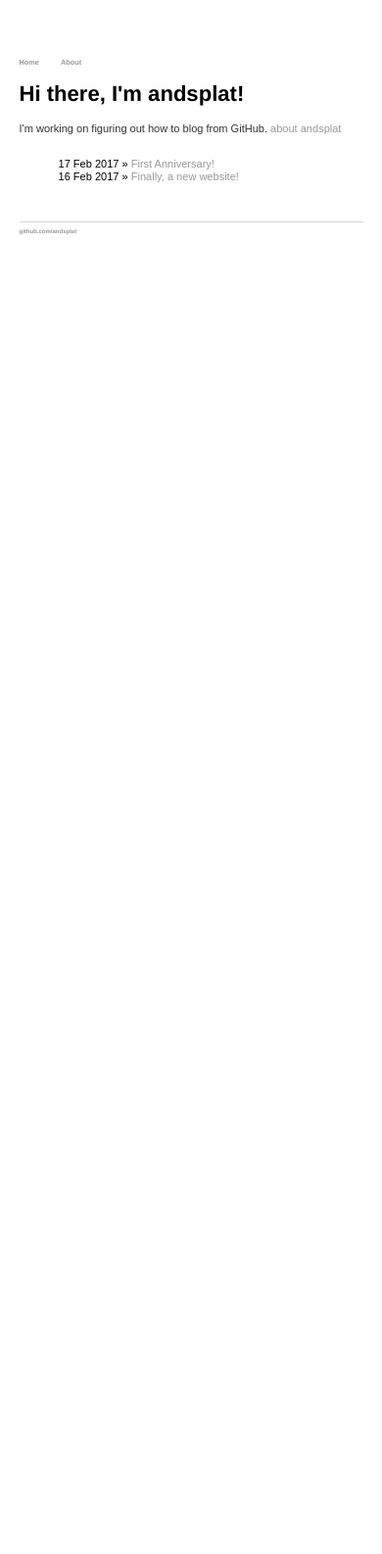
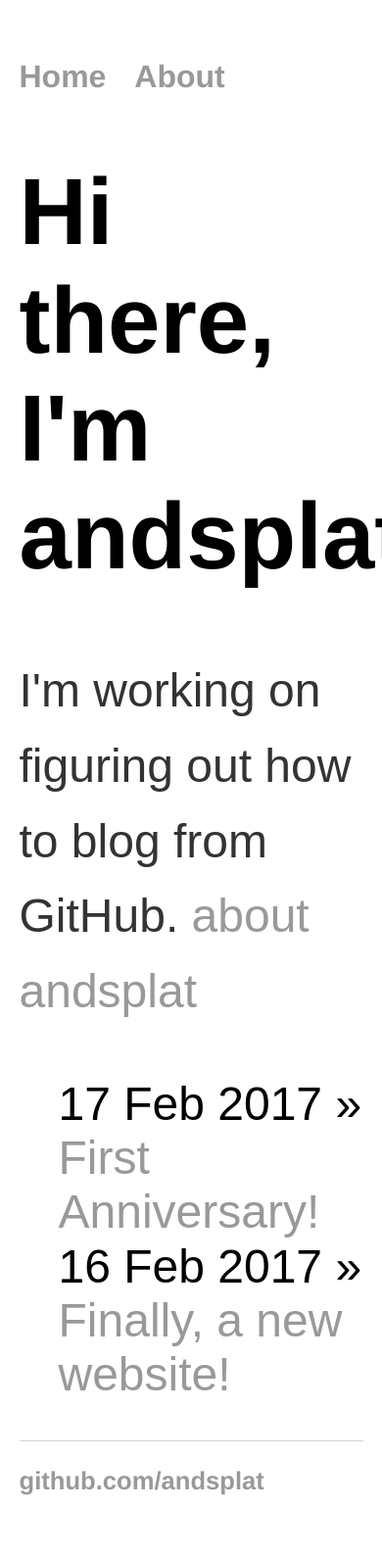
Before and after one commit to andsplat/benwfey, a Jekyll site: the page built from index.html, in a window 390 px wide. Shown: the whole page at 98% size. Built offline with Jekyll 4.4.1, drawn with Linux system fonts in a browser that asks for light colours; before the commit the page ends 900 px from its top, so only the background shows below that.

Commit message:
Update main.css

```diff
--- a/css/main.css
+++ b/css/main.css
@@ -51,9 +51,9 @@ ul.posts li {
 
 /*  Wide Mobile Layout: 480px. */
 @media only screen and (min-width: 480px) and (max-width: 767px) {
-html {font-size: 52.5%;}
+html {font-size: 150%;}
 }
 /*  Mobile Layout: 320px. */
 @media only screen and (max-width: 479px) {
-html {font-size: 46%;}
+html {font-size: 200%;}
 }
```
